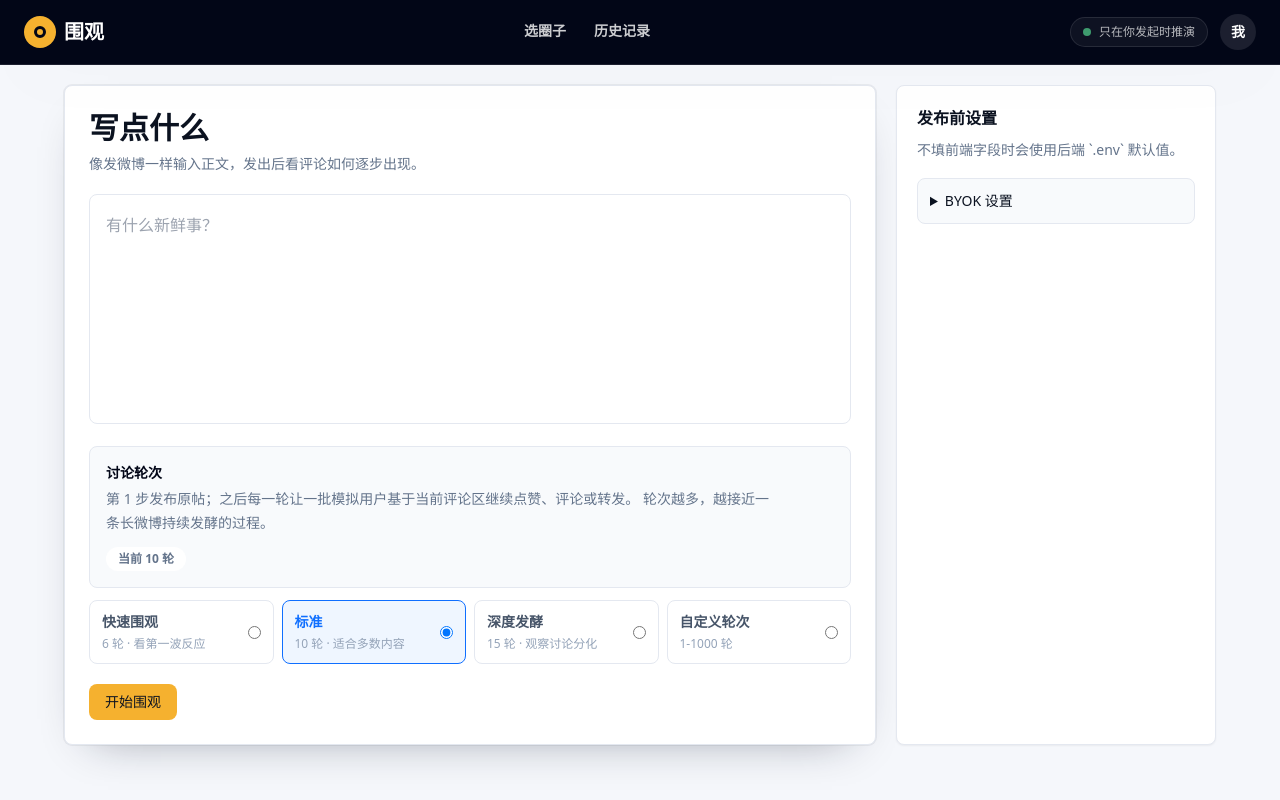
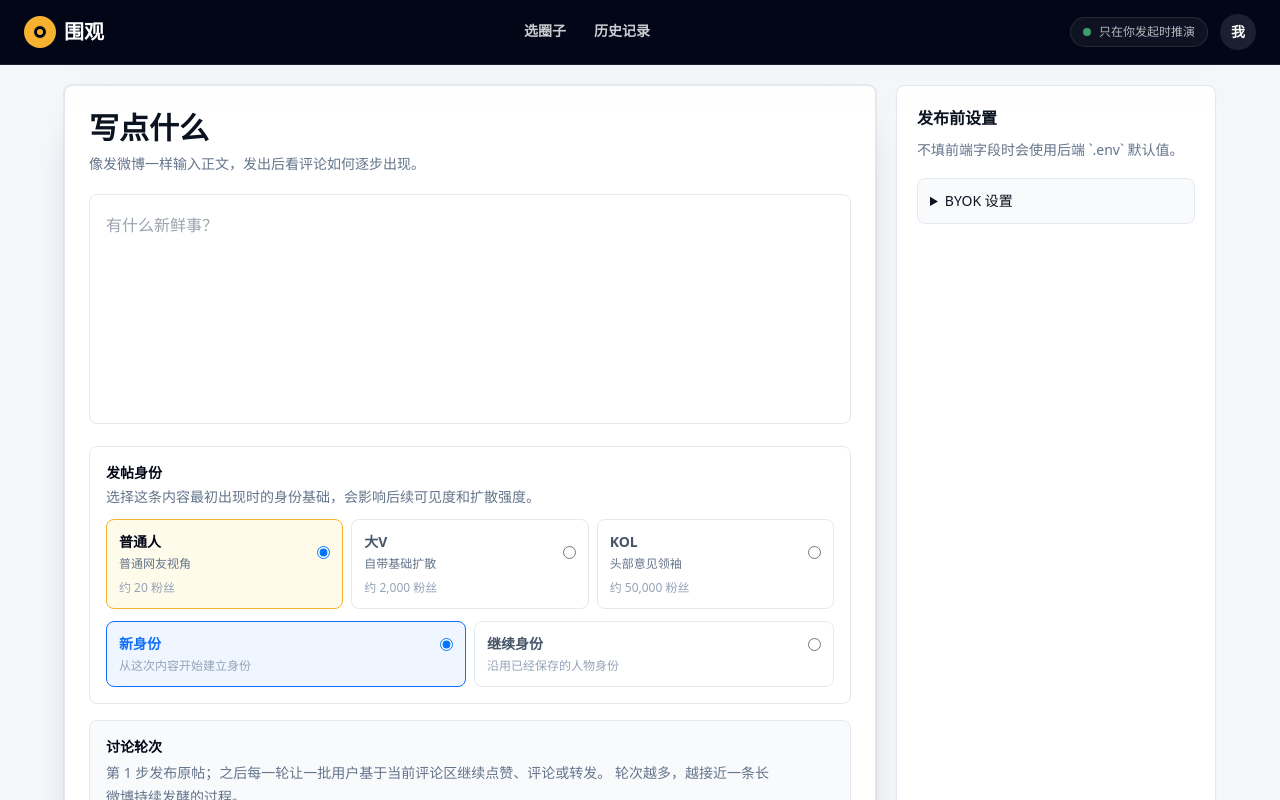
Before and after one commit to phoenixsn13/WeiGuan, a React (Vite) app in the folder frontend/: page /compose in a window 1280 px wide. Shown: the top 800 px of the page. Built offline with nearby package versions, Linux system fonts and the light colour scheme; no server answers.

Commit message:
feat(compose): persona picker and cost preview
Review-Anchor: P7-T5

```diff
--- a/frontend/src/api/client.ts
+++ b/frontend/src/api/client.ts
@@ -13,6 +13,10 @@ export interface CreateRunBody {
   content: string;
   steps: number;
   platform: "twitter" | "reddit";
+  world_id?: string;
+  poster_persona?: PersonaKind;
+  poster_person_id?: string;
+  person_memory_budget?: number;
 }
 
 export interface Creds {
@@ -32,6 +36,53 @@ export interface RunSummary {
   current_step?: number;
   created_at?: string;
   totals: Record<string, number>;
+}
+
+export type PersonaKind = "ordinary" | "verified" | "kol";
+
+export interface Account {
+  account_id: string;
+  person_id: string;
+  platform: "twitter" | "reddit";
+  handle: string;
+  avatar_seed: string;
+  num_followers: number;
+  influence_score: number;
+}
+
+export interface Person {
+  person_id: string;
+  display_name: string;
+  persona_kind: PersonaKind;
+  accounts: Account[];
+}
+
+export interface PersonView {
+  person: Person;
+  stance: { stance_counts: Record<string, number>; dominant: string };
+  total_influence: number;
+  run_ids: string[];
+}
+
+export interface CreatePersonBody {
+  world_id?: string;
+  display_name: string;
+  persona_kind: PersonaKind;
+  platform: "twitter" | "reddit";
+  handle: string;
+}
+
+export interface PreviewCostParams {
+  steps: number;
+  llm_max_agents: number;
+  attention_comment_budget: number;
+  person_memory_budget: number;
+}
+
+export interface PreviewCost {
+  estimated_rmb: number;
+  budgeted_agents: number;
+  decision_steps: number;
 }
 
 function llmHeaders(creds: Creds): Record<string, string> {
@@ -83,6 +134,45 @@ export async function createRun(
   if (!response.ok) {
     const error = await response.json().catch(() => ({}));
     throw new Error(error.detail ?? "create run failed");
+  }
+  return response.json();
+}
+
+// review:P7-T5
+export async function createPerson(
+  body: CreatePersonBody,
+): Promise<{ world_id: string; person: Person }> {
+  const response = await fetch("/api/persons", {
+    method: "POST",
+    headers: { "Content-Type": "application/json" },
+    body: JSON.stringify(body),
+  });
+  if (!response.ok) {
+    const error = await response.json().catch(() => ({}));
+    throw new Error(error.detail ?? "create person failed");
+  }
+  return response.json();
+}
+
+export async function listPersons(worldId: string): Promise<PersonView[]> {
+  const response = await fetch(`/api/worlds/${worldId}/persons`);
+  if (!response.ok) {
+    throw new Error("failed to load persons");
+  }
+  const data = await response.json();
+  return data.persons;
+}
+
+export async function previewCost(params: PreviewCostParams): Promise<PreviewCost> {
+  const query = new URLSearchParams({
+    steps: String(params.steps),
+    llm_max_agents: String(params.llm_max_agents),
+    attention_comment_budget: String(params.attention_comment_budget),
+    person_memory_budget: String(params.person_memory_budget),
+  });
+  const response = await fetch(`/api/runs/preview-cost?${query.toString()}`);
+  if (!response.ok) {
+    throw new Error("failed to preview cost");
   }
   return response.json();
 }
--- a/frontend/src/screens/ComposeScreen.tsx
+++ b/frontend/src/screens/ComposeScreen.tsx
@@ -1,7 +1,7 @@
-import { useState } from "react";
+import { useEffect, useState } from "react";
 import { useLocation, useNavigate } from "react-router-dom";
 
-import { createRun } from "../api/client";
+import { createRun, previewCost, type PersonaKind, type PreviewCost } from "../api/client";
 import { useApiKey } from "../api/useApiKey";
 import { Button } from "../components/Button";
 
@@ -12,6 +12,20 @@ const ROUNDS = [
 ];
 
 const MAX_CUSTOM_STEPS = 1000;
+const DEFAULT_MEMORY_BUDGET = 4;
+const DEFAULT_VISIBLE_PEOPLE = 8;
+const DEFAULT_COMMENT_BUDGET = 12;
+
+const PERSONAS: Array<{
+  value: PersonaKind;
+  label: string;
+  hint: string;
+  standing: string;
+}> = [
+  { value: "ordinary", label: "普通人", hint: "普通网友视角", standing: "约 20 粉丝" },
+  { value: "verified", label: "大V", hint: "自带基础扩散", standing: "约 2,000 粉丝" },
+  { value: "kol", label: "KOL", hint: "头部意见领袖", standing: "约 50,000 粉丝" },
+];
 
 function clampSteps(value: number): number {
   if (Number.isNaN(value)) return 1;
@@ -39,15 +53,55 @@ export default function ComposeScreen() {
   const [steps, setSteps] = useState(10);
   const [customSteps, setCustomSteps] = useState(30);
   const [customMode, setCustomMode] = useState(false);
+  const [posterPersona, setPosterPersona] = useState<PersonaKind>("ordinary");
+  const [identityMode, setIdentityMode] = useState<"new" | "continue">("new");
+  const [posterPersonId, setPosterPersonId] = useState("");
+  const [cost, setCost] = useState<PreviewCost | null>(null);
   const [error, setError] = useState("");
   const navigate = useNavigate();
   const selectedSteps = customMode ? clampSteps(customSteps) : steps;
 
+  useEffect(() => {
+    let active = true;
+    previewCost({
+      steps: selectedSteps,
+      llm_max_agents: DEFAULT_VISIBLE_PEOPLE,
+      attention_comment_budget: DEFAULT_COMMENT_BUDGET,
+      person_memory_budget: DEFAULT_MEMORY_BUDGET,
+    })
+      .then((nextCost) => {
+        if (
+          active &&
+          typeof nextCost.estimated_rmb === "number" &&
+          typeof nextCost.budgeted_agents === "number" &&
+          typeof nextCost.decision_steps === "number"
+        ) {
+          setCost(nextCost);
+        }
+      })
+      .catch(() => {
+        if (active) setCost(null);
+      });
+    return () => {
+      active = false;
+    };
+  }, [selectedSteps]);
+
   async function startRun() {
     setError("");
     try {
+      const continuingPersonId =
+        identityMode === "continue" ? posterPersonId.trim() : "";
       const { run_id } = await createRun(
-        { audience, content, steps: selectedSteps, platform: "twitter" },
+        {
+          audience,
+          content,
+          steps: selectedSteps,
+          platform: "twitter",
+          poster_persona: posterPersona,
+          poster_person_id: continuingPersonId || undefined,
+          person_memory_budget: DEFAULT_MEMORY_BUDGET,
+        },
         { key, model, baseUrl, reasoningEffort, thinking },
       );
       navigate(`/run/${run_id}/live`);
@@ -68,12 +122,101 @@ export default function ComposeScreen() {
           rows={7}
           className="mt-5 w-full resize-none rounded-card border border-line p-4 text-[16px] leading-7 focus:border-accent focus:outline-none"
         />
+        <div className="mt-4 rounded-card border border-line bg-white p-4">
+          <div className="flex flex-wrap items-center justify-between gap-3">
+            <div>
+              <div className="text-sm font-bold text-slate-950">发帖身份</div>
+              <p className="mt-1 text-sm text-slate-500">
+                选择这条内容最初出现时的身份基础，会影响后续可见度和扩散强度。
+              </p>
+            </div>
+            {cost && (
+              <div className="rounded-full bg-amber-50 px-3 py-1 text-xs font-bold text-amber-700">
+                已预估费用
+              </div>
+            )}
+          </div>
+          <div className="mt-3 grid gap-2 md:grid-cols-3">
+            {PERSONAS.map((persona) => (
+              <label
+                key={persona.value}
+                className={[
+                  "cursor-pointer rounded-card border p-3 text-sm",
+                  posterPersona === persona.value
+                    ? "border-brand bg-amber-50 text-slate-950"
+                    : "border-line text-slate-600",
+                ].join(" ")}
+              >
+                <span className="flex items-center justify-between gap-3">
+                  <span>
+                    <span className="block font-bold">{persona.label}</span>
+                    <span className="mt-1 block text-xs text-slate-500">{persona.hint}</span>
+                  </span>
+                  <input
+                    type="radio"
+                    name="poster_persona"
+                    checked={posterPersona === persona.value}
+                    onChange={() => setPosterPersona(persona.value)}
+                  />
+                </span>
+                <span className="mt-2 block text-xs text-slate-400">{persona.standing}</span>
+              </label>
+            ))}
+          </div>
+          <div className="mt-3 grid gap-2 text-sm sm:grid-cols-2">
+            <label
+              className={[
+                "cursor-pointer rounded-card border p-3",
+                identityMode === "new" ? "border-accent bg-blue-50 text-accent" : "border-line text-slate-600",
+              ].join(" ")}
+            >
+              <span className="flex items-center justify-between gap-3">
+                <span className="font-semibold">新身份</span>
+                <input
+                  type="radio"
+                  name="identity_mode"
+                  checked={identityMode === "new"}
+                  onChange={() => setIdentityMode("new")}
+                />
+              </span>
+              <span className="mt-1 block text-xs text-slate-400">从这次内容开始建立身份</span>
+            </label>
+            <label
+              className={[
+                "cursor-pointer rounded-card border p-3",
+                identityMode === "continue" ? "border-accent bg-blue-50 text-accent" : "border-line text-slate-600",
+              ].join(" ")}
+            >
+              <span className="flex items-center justify-between gap-3">
+                <span className="font-semibold">继续身份</span>
+                <input
+                  type="radio"
+                  name="identity_mode"
+                  checked={identityMode === "continue"}
+                  onChange={() => setIdentityMode("continue")}
+                />
+              </span>
+              <span className="mt-1 block text-xs text-slate-400">沿用已经保存的人物身份</span>
+            </label>
+          </div>
+          {identityMode === "continue" && (
+            <label className="mt-3 grid max-w-sm gap-2 text-sm font-semibold text-slate-700">
+              身份 ID
+              <input
+                value={posterPersonId}
+                onChange={(event) => setPosterPersonId(event.target.value)}
+                placeholder="例如 p_author"
+                className="rounded-card border border-line px-3 py-2 text-base text-slate-950 focus:border-accent focus:outline-none"
+              />
+            </label>
+          )}
+        </div>
         <div className="mt-4 rounded-card border border-line bg-slate-50 p-4">
           <div className="flex flex-wrap items-start justify-between gap-3">
             <div>
               <div className="text-sm font-bold text-slate-950">讨论轮次</div>
               <p className="mt-1 max-w-2xl text-sm leading-6 text-slate-500">
-                第 1 步发布原帖；之后每一轮让一批模拟用户基于当前评论区继续点赞、评论或转发。
+                第 1 步发布原帖；之后每一轮让一批用户基于当前评论区继续点赞、评论或转发。
                 轮次越多，越接近一条长微博持续发酵的过程。
               </p>
             </div>
@@ -144,6 +287,12 @@ export default function ComposeScreen() {
             )}
           </div>
         )}
+        {cost && (
+          <div className="mt-3 rounded-card border border-amber-200 bg-amber-50 p-3 text-sm text-amber-800">
+            预计约 ¥{cost.estimated_rmb.toFixed(2)}；本次约 {cost.budgeted_agents} 个可见人物，
+            {cost.decision_steps} 个决策步。
+          </div>
+        )}
         {error && <div className="mt-3 text-sm text-sentiment-negative">{error}</div>}
         <div className="mt-5">
           <Button onClick={startRun}>开始围观</Button>
```
Also changed, not shown: 2 other files (tests, documents, lock files or other folders).
